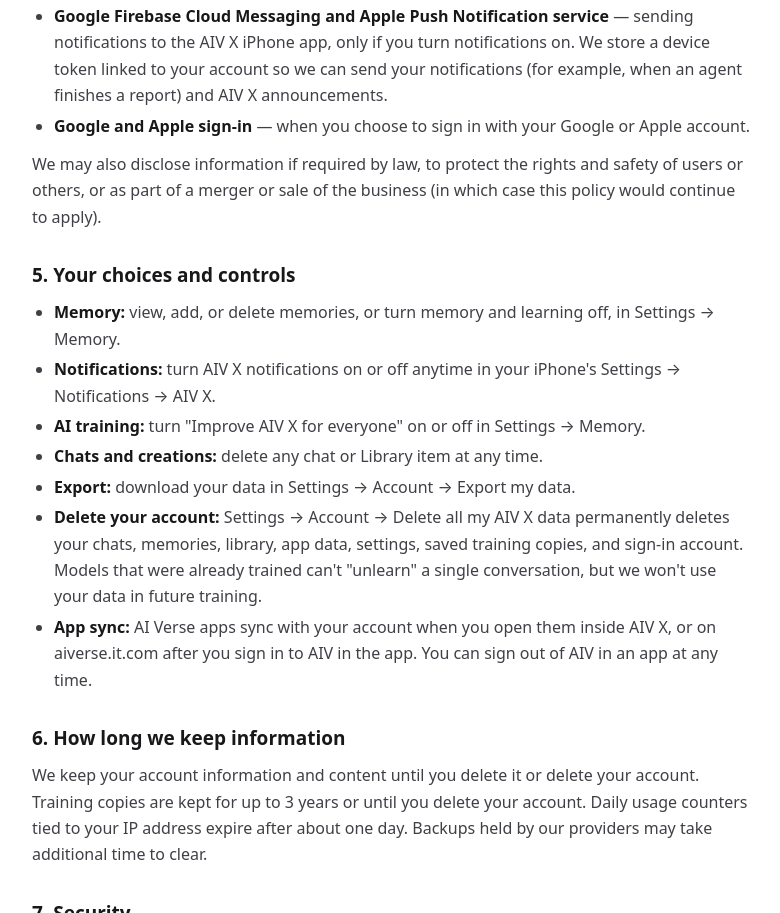
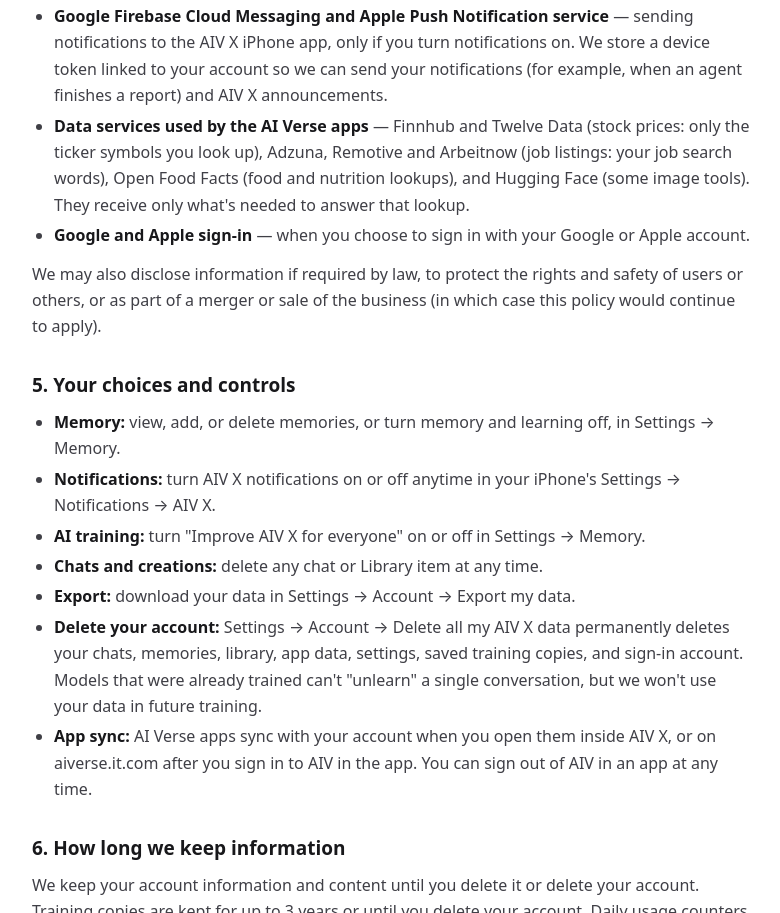
Before and after one commit to domvq/AIV-X, a plain HTML site: page privacy.html in a window 1280 px wide. Shown: the part 4007-4920 px from the top of the page, without its empty margins (248-1028 px from the left). Drawn offline with Linux system fonts and the light colour scheme.

Commit message:
Add files via upload

```diff
--- a/privacy.html
+++ b/privacy.html
@@ -82,6 +82,7 @@
   <li><strong>Groq</strong> — AI processing for some built-in features of the AI Verse apps, when you use those features.</li>
   <li><strong>cdnjs (Cloudflare)</strong> — delivery of open-source code libraries the site uses.</li>
   <li><strong>Google Firebase Cloud Messaging and Apple Push Notification service</strong> — sending notifications to the AIV X iPhone app, only if you turn notifications on. We store a device token linked to your account so we can send your notifications (for example, when an agent finishes a report) and AIV X announcements.</li>
+  <li><strong>Data services used by the AI Verse apps</strong> — Finnhub and Twelve Data (stock prices: only the ticker symbols you look up), Adzuna, Remotive and Arbeitnow (job listings: your job search words), Open Food Facts (food and nutrition lookups), and Hugging Face (some image tools). They receive only what's needed to answer that lookup.</li>
   <li><strong>Google and Apple sign-in</strong> — when you choose to sign in with your Google or Apple account.</li>
 </ul>
 <p>We may also disclose information if required by law, to protect the rights and safety of users or others, or as part of a merger or sale of the business (in which case this policy would continue to apply).</p>
```
